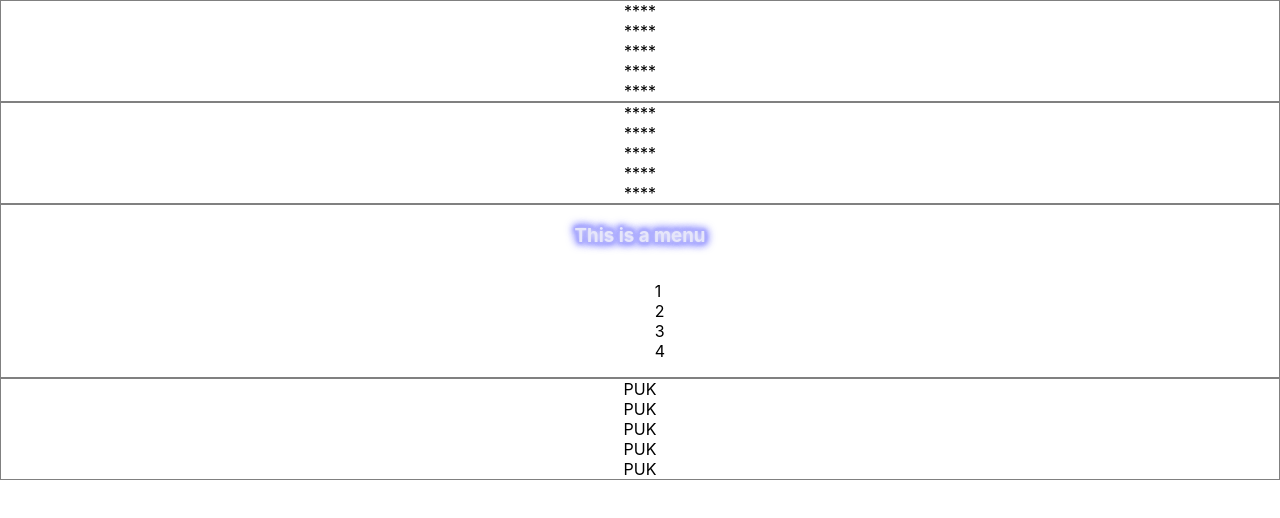
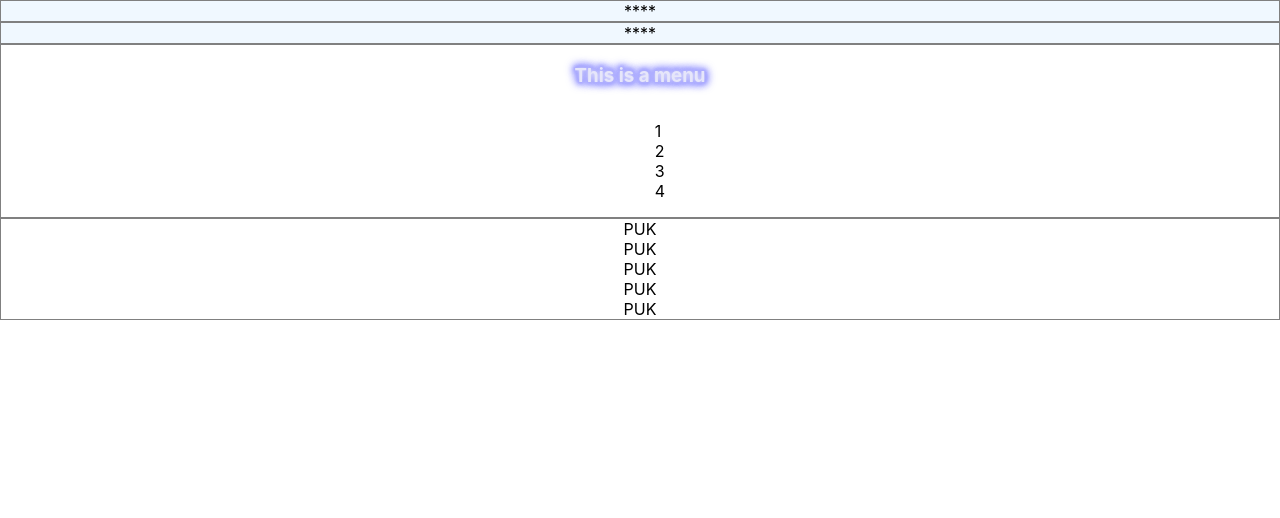
Before and after one commit to Ciahaka/React_Kabzda, a React (Create React App) app: page / in a window 1280 px wide. Shown: the top 518 px of the page. Built offline with nearby package versions, Linux system fonts and the light colour scheme.

Commit message:
change Stars

```diff
--- a/src/component/star/Stars.module.css
+++ b/src/component/star/Stars.module.css
@@ -4,4 +4,5 @@
     justify-content: center;
     align-items: center;
     border: 1px solid grey;
+    background-color: aliceblue;
 }
--- a/src/component/star/Stars.tsx
+++ b/src/component/star/Stars.tsx
@@ -5,10 +5,6 @@ export const Stars = () => {
   return (
     <div className={s.container}>
       <div>****</div>
-      <div>****</div>
-      <div>****</div>
-      <div>****</div>
-      <div>****</div>
     </div>
   );
 }
```
